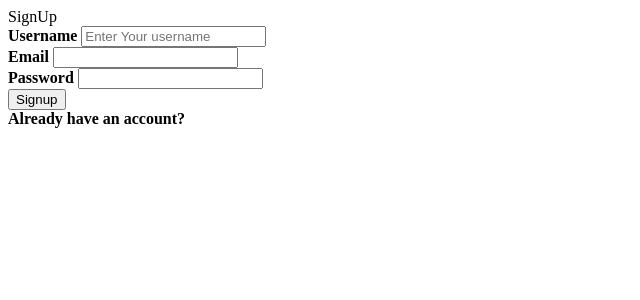
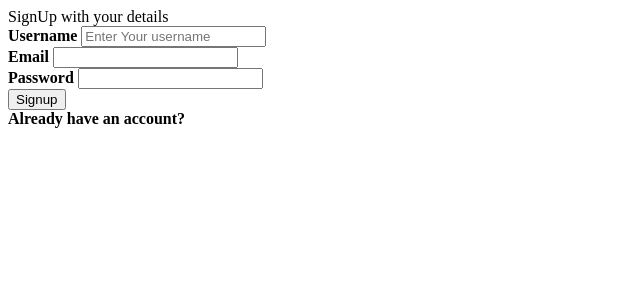
Before and after one commit to Vismayak2000/new, a Django app: page / in a window 1280 px wide. Shown: the top 300 px of the page, without its empty margins (0-640 px from the left). Run offline with Django 5.2, Linux system fonts and the light colour scheme.

Commit message:
Update sign.html

```diff
--- a/todoapp/templates/sign.html
+++ b/todoapp/templates/sign.html
@@ -12,7 +12,7 @@
             <form action="" method="post">
                 {% csrf_token %}
                 <div class="heading">
-                    SignUp
+                    SignUp with your details
                 </div>
                 <div class="line"></div>
                 <div class="field">
```
